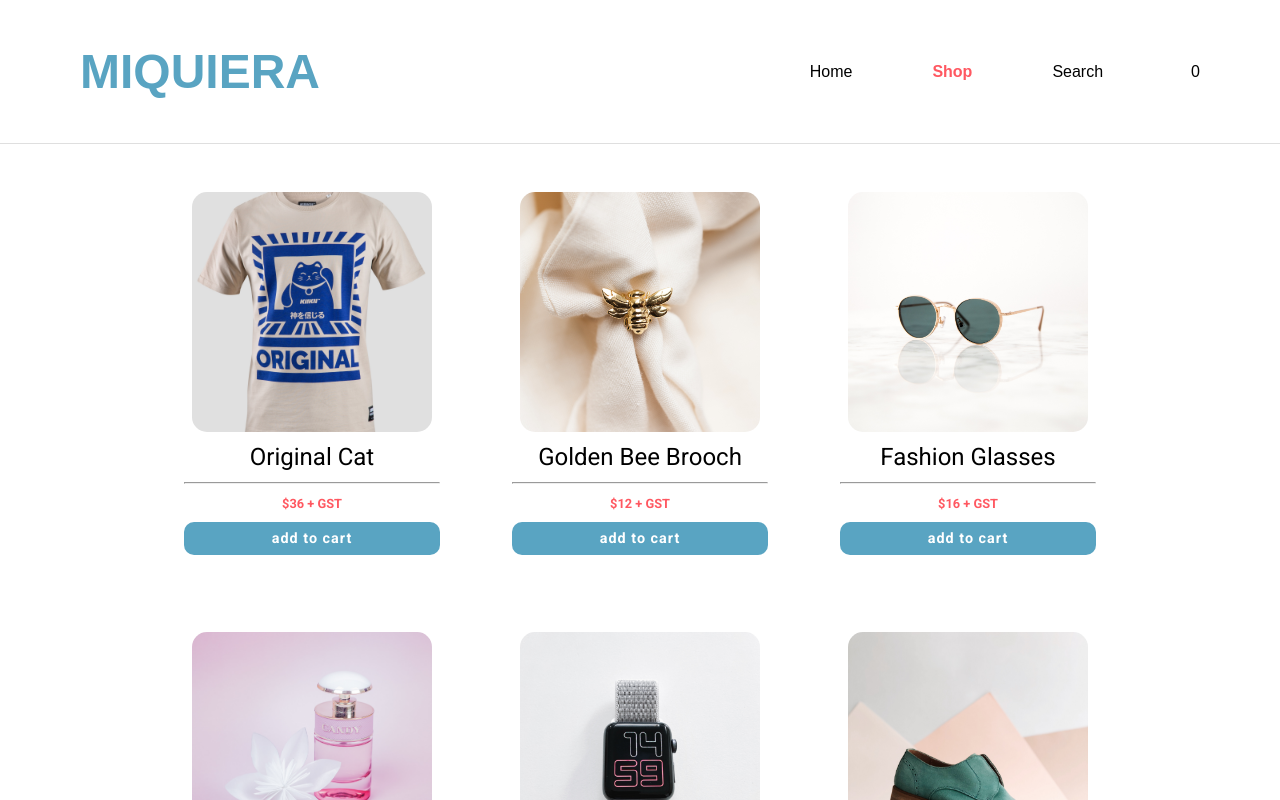
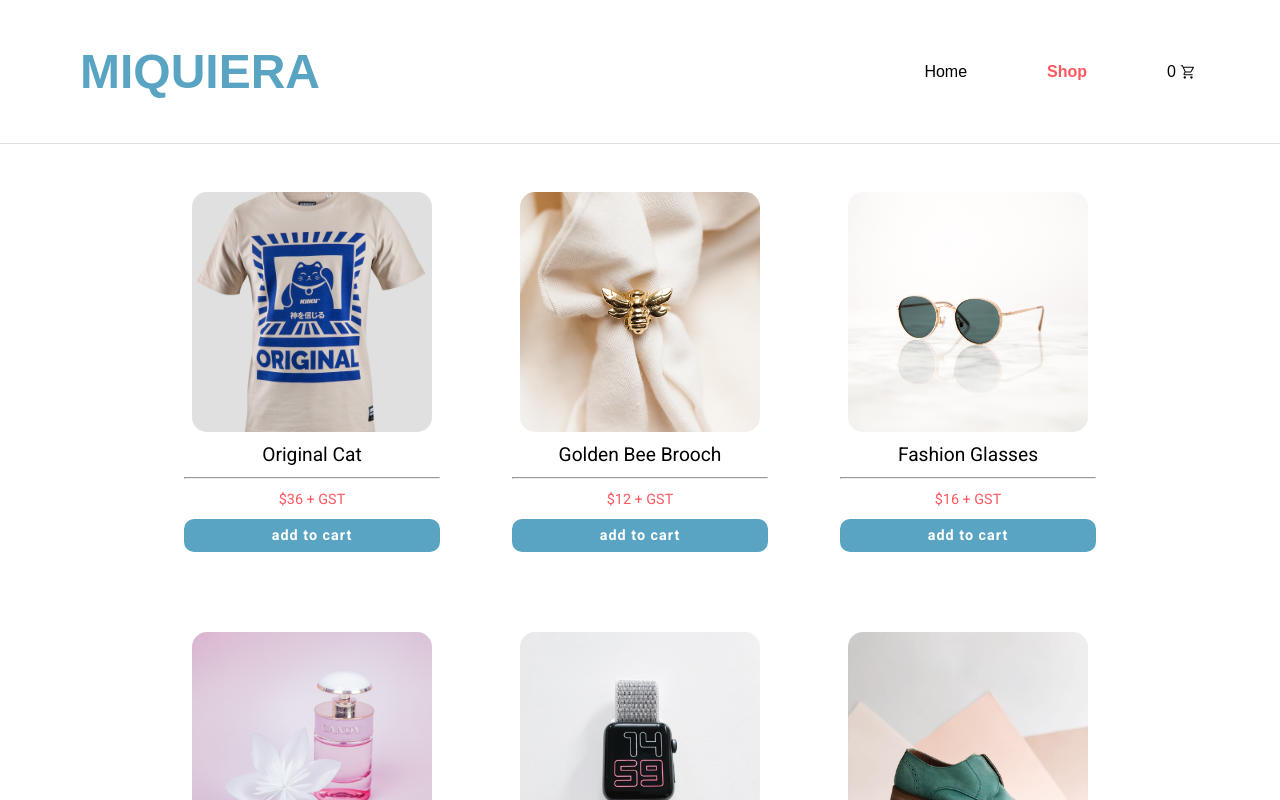
Before and after one commit to popoxta/miquiera, a React (Vite) app: page /shop in a window 1280 px wide. Shown: the top 800 px of the page. Built offline with nearby package versions, Linux system fonts and the light colour scheme; a web font is replaced by a local one.

Commit message:
refactoring

```diff
--- a/src/components/Header.jsx
+++ b/src/components/Header.jsx
@@ -9,25 +9,24 @@ export default function Header({atHome}) {
         return acc + curr.amount
     }, 0)
 
-    function showCart(){
+    function showCart() {
         setShowCart(true)
     }
 
     return (
         <>
-            <div className={atHome ? 'header no-title' : 'header' }>
+            <div className={atHome ? 'header no-title' : 'header'}>
                 {!atHome && <Link to={'/'}><h1 className={'title'}>MIQUIERA</h1></Link>}
                 <nav className={'nav'}>
                     <NavLink to={'/'}>Home</NavLink>
                     <NavLink to={'shop'}>Shop</NavLink>
 
-                    <div className={'nav-search'}>
-                        <label htmlFor={'query'}>Search</label>
-                        <input name={'query'} id={'query'}/>
-                    </div>
-
                     <div className={'nav-cart'} onClick={showCart}>
                         {totalCartAmount}
+                        <svg xmlns="http://www.w3.org/2000/svg" height="48" viewBox="0 96 960 960" width="48">
+                            <path
+                                d="M286.788 975Q257 975 236 953.788q-21-21.213-21-51Q215 873 236.212 852q21.213-21 51-21Q317 831 338 852.212q21 21.213 21 51Q359 933 337.788 954q-21.213 21-51 21Zm400 0Q657 975 636 953.788q-21-21.213-21-51Q615 873 636.212 852q21.213-21 51-21Q717 831 738 852.212q21 21.213 21 51Q759 933 737.788 954q-21.213 21-51 21ZM235 315l110 228h288l125-228H235Zm-30-60h589.074q22.964 0 34.945 21Q841 297 829 318L694 561q-11 19-28.559 30.5Q647.881 603 627 603H324l-56 104h491v60H277q-42 0-60.5-28t.5-63l64-118-152-322H51v-60h117l37 79Zm140 288h288-288Z"/>
+                        </svg>
                     </div>
 
                 </nav>
--- a/src/components/Layout.jsx
+++ b/src/components/Layout.jsx
@@ -9,12 +9,11 @@ export default function Layout() {
 
     return (
         <div className={'site-wrapper'}>
+            <Cart/>
             {atHome && <Image/>}
-
             <div className={'content'}>
                 <Header atHome={atHome}/>
                 <Outlet/>
-                <Cart/>
             </div>
             <Footer/>
         </div>
--- /dev/null
+++ b/src/components/ProductTile.jsx
@@ -0,0 +1,32 @@
+import {Link} from "react-router-dom";
+import {useState} from "react";
+
+
+export default function ProductTile({prod, onClick}){
+    const [isAdded, setIsAdded] = useState(false)
+
+    function displayAddedText(){
+        setIsAdded(true)
+        setTimeout(()=> {
+            setIsAdded(false)
+        }, 500)
+    }
+
+    return (
+        <div className={'product-tile'}>
+            <Link className={'wrapper'} to={`${prod.id}`}>
+                <img src={prod.image} alt={prod.name} className={'tile-img'}/>
+                <h3>{prod.name}</h3>
+                <hr/>
+                <p>${prod.price} + GST</p>
+            </Link>
+
+            <button className={'gr-btn'} onClick={()=> {
+                onClick()
+                displayAddedText()
+            }}>
+                {isAdded ? 'added' : 'add to cart'}
+            </button>
+        </div>
+    )
+}
--- a/src/index.css
+++ b/src/index.css
@@ -90,6 +90,22 @@ nav input {
     width: 0;
 }
 
+.nav {
+    display: flex;
+    align-items: center;
+}
+
+.nav-cart {
+    height: 1rem;
+    display: flex;
+    align-items: center;
+    cursor: pointer;
+}
+.nav-cart svg {
+    width: 1.5rem;
+    height: 1rem;
+}
+
 .home-content {
     text-align: right;
     margin: 10% 10% 5% 0;
@@ -118,6 +134,21 @@ h2 > span {
     color: var(--red);
 }
 
+.fake-btn {
+    border: none;
+    background: none;
+    color: var(--red);
+    font-family: 'Roboto', sans-serif;
+
+    font-size: 1.2rem;
+    cursor: pointer;
+    transition: all 0.1s ease-in-out;
+}
+
+.fake-btn:hover{
+    scale: 1.05;
+}
+
 .shop-wrapper {
     margin: 2.5% 10% 5%;
     display: flex;
@@ -141,21 +172,21 @@ h2 > span {
     margin-bottom: 0.7rem;
 }
 
-.product-tile hr {
+hr {
     width: 100%;
     color: var(--gray);
 }
 
-.product-tile h2 {
+.product-tile h3 {
     font-family: 'Roboto', Inter, sans-serif;
     font-weight: normal;
+    font-size: 1.2rem;
 }
 
-.product-tile p {
+.product-tile  p {
     color: var(--red);
-    font-family: 'Roboto', Inter, sans-serif;
-    font-weight: bold;
-    font-size: 0.8rem;
+    font-family: 'Roboto', sans-serif;
+    font-size: 0.9rem;
 }
 
 .product-tile > .gr-btn {
@@ -200,6 +231,7 @@ h2 > span {
 .product-description > h3 {
     color: var(--red);
     font-family: 'Roboto', sans-serif;
+    font-weight: normal;
 }
 
 .product-description > p {
@@ -224,15 +256,15 @@ footer{
     display: flex;
     justify-content: flex-end;
     cursor: pointer;
-    /*display: none;*/
+    z-index: 5;
 }
 
 .cart {
     background-color: white;
     width: 30rem;
     display: flex;
+    justify-content: space-between;
     flex-direction: column;
-    justify-content: space-between;
     cursor: default;
 }
 
@@ -243,22 +275,30 @@ footer{
 .cart-head {
     border-bottom: 1px solid black;
     text-align: center;
-    padding: 2.5rem 2rem;
+    padding: 2.5rem;
 }
 
 .cart-products {
+    flex-grow: 1;
     overflow-y: auto;
-    margin: 2.5rem 0 2.5rem 2.5rem;
+    margin: 2.5rem;
 }
 
 .cart-item {
+    border-bottom: 1px solid var(--gray);
+    position: relative;
     display: flex;
     gap: 1.5rem;
+    padding: 0.5rem 0;
+    margin-bottom: 2rem;
 }
 
 .cart-quantity {
     display: flex;
+}
 
+.cart-quantity > p {
+    font-size: 0.9rem;
 }
 
 .cart-image {
@@ -268,8 +308,24 @@ footer{
     object-fit: cover;
 }
 
+.cart-info > h4 {
+    margin-bottom: 0.5rem;
+}
+
+.cart-info > p {
+    font-size: 0.8rem;
+    position: absolute;
+    right: 0;
+    bottom: 0.5rem;
+}
+
+.cart-info > p > span {
+    color: var(--red);
+}
+
 .cart-summary {
-    padding: 2.5rem;
+    margin: 2.5rem 2rem;
+    align-self: flex-end;
 }
 
 .cart-units, .cart-total {
@@ -278,7 +334,7 @@ footer{
     margin: 0.5rem 0;
 }
 
-.cart-units h4, .cart-total h4 {
+.cart-units h4, .cart-total h4, .cart-info > h4, .cart-quantity > p, .cart-info > p {
     font-family: 'Roboto', sans-serif;
     font-weight: 400;
 }
@@ -307,6 +363,32 @@ footer{
 
     padding: 0.5rem 1rem;
     width: 12rem;
+    cursor: pointer;
+}
+
+.circle-btn {
+    border-radius: 100px;
+    border: none;
+    width: 1.2rem;
+    height: 1.2rem;
+    margin: 0 0.5rem;
+    display: flex;
+    justify-content: center;
+    align-items: center;
+    cursor: pointer;
+}
+
+.circle-btn svg {
+    width: 1rem;
+    height: 1rem;
+}
+
+.delete-btn {
+    position: absolute;
+    width: 1.5rem;
+    height: 1.5rem;
+    top: 0.5rem;
+    right: 0;
 }
 
 .active {
--- a/src/pages/Home.jsx
+++ b/src/pages/Home.jsx
@@ -19,7 +19,7 @@ export default function Home() {
                 lacinia
                 tortor. Nam fringilla ullamcorper semper.
             </p>
-            <Link to={'shop'}>shop now</Link>
+            <Link to={'shop'}><button className={'fake-btn'}>shop now</button></Link>
         </div>
     )
 }
--- a/src/pages/Product.jsx
+++ b/src/pages/Product.jsx
@@ -2,11 +2,19 @@ import {useParams} from "react-router-dom";
 import {products} from "../products.js";
 import {addToCart} from "../utils.js";
 import {CartContext} from "../context.jsx";
-import {useContext} from "react";
+import {useContext, useState} from "react";
 
 export default function Product() {
     const params = useParams()
     const {cart, setCart} = useContext(CartContext)
+    const [isAdded, setIsAdded] = useState(false)
+
+    function displayAddedText(){
+        setIsAdded(true)
+        setTimeout(()=> {
+            setIsAdded(false)
+        }, 500)
+    }
 
     const product = products.find(prod => prod.id === +params.id)
 
@@ -19,9 +27,12 @@ export default function Product() {
                 <h3>${product.price} + GST</h3>
                 <p>{product.description}</p>
 
-                <h3 onClick={() =>
-                    addToCart(cart, setCart, product)}>
-                    add to cart</h3>
+                <button className={'fake-btn'} onClick={() =>{
+                    displayAddedText()
+                    addToCart(cart, setCart, product)
+                }}>
+                    add to cart
+                </button>
             </div>
         </div>
     )
--- a/src/pages/Shop.jsx
+++ b/src/pages/Shop.jsx
@@ -1,30 +1,18 @@
 import {products} from "../products.js";
-import {Link} from "react-router-dom";
 import {addToCart} from "../utils.js";
 import {CartContext} from "../context.jsx";
 import {useContext} from "react";
+import ProductTile from "../components/ProductTile.jsx";
 
 export default function Shop() {
     const {cart, setCart} = useContext(CartContext)
 
+    function handleAddToCart(prod){
+        addToCart(cart, setCart, prod)
+    }
+
     const allProducts = products.map(prod =>
-
-        <div key={prod.id} className={'product-tile'}>
-            <Link className={'wrapper'} to={`${prod.id}`}>
-                <img src={prod.image} alt={prod.name} className={'tile-img'}/>
-                <h2>{prod.name}</h2>
-                <hr/>
-                <p>${prod.price} + GST</p>
-            </Link>
-
-            <button className={'gr-btn'}
-                    onClick={() => {
-                        addToCart(cart, setCart, prod)
-                        console.log(cart)
-                    }}>
-                add to cart
-            </button>
-        </div>
+        <ProductTile key={prod.name} prod={prod} onClick={()=> handleAddToCart(prod)}/>
     )
 
     return (
```
Also changed, not shown: src/components/Cart.jsx (+24 -12 lines).
